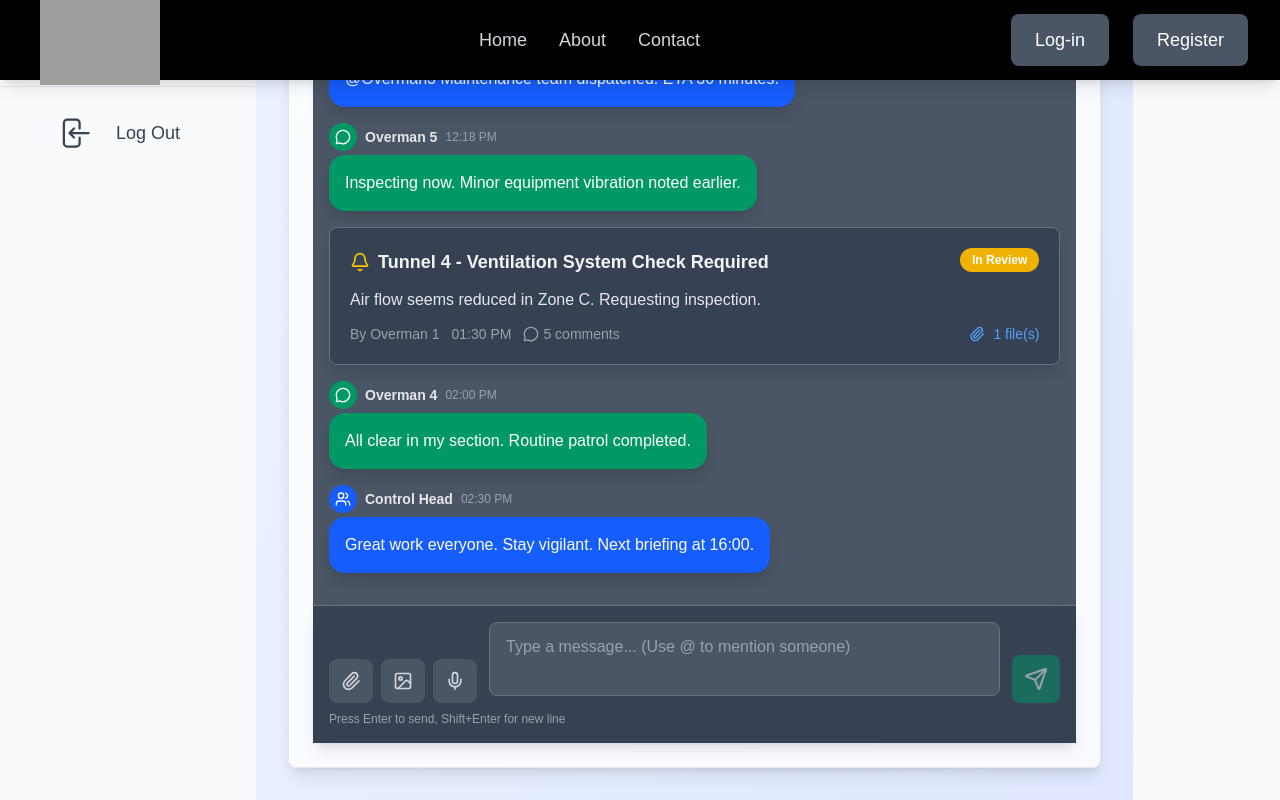
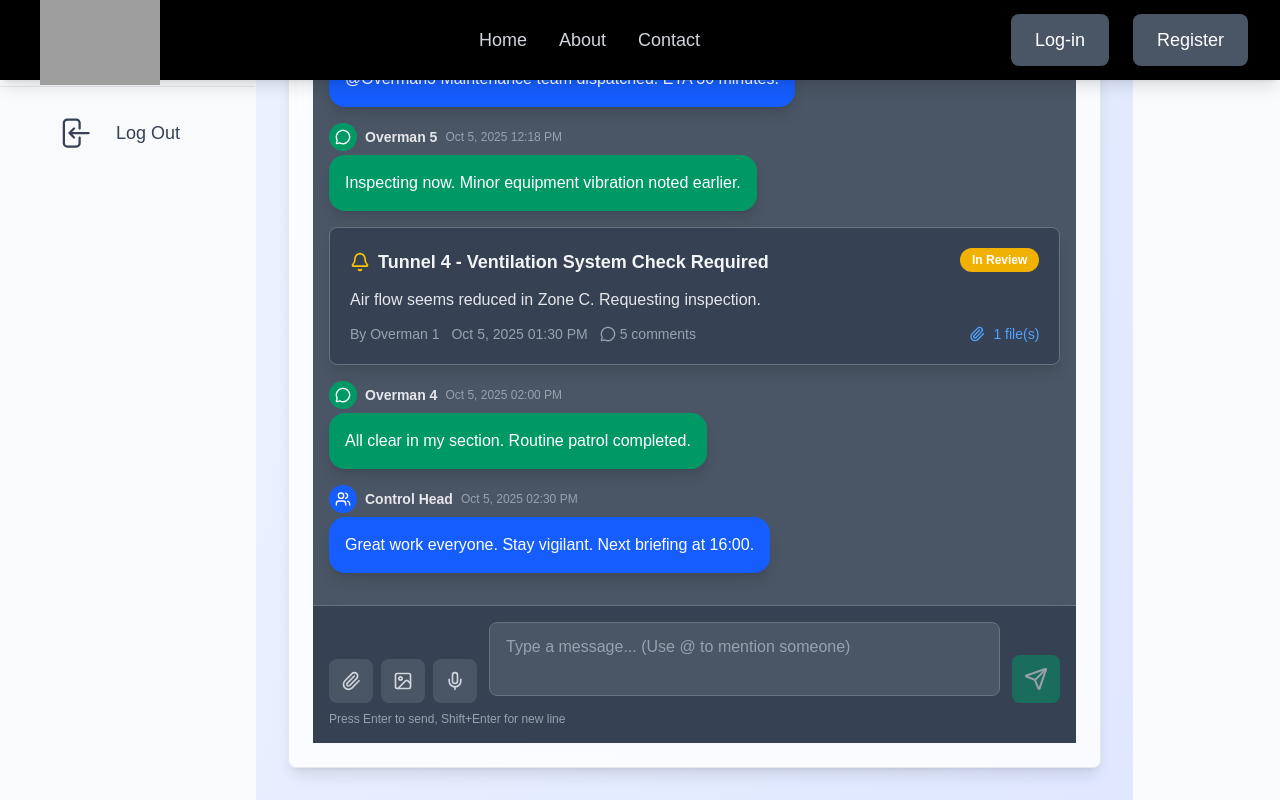
Before and after one commit to Tobibaka/rhinore, a Next.js app: page /overman in a window 1280 px wide. Both pictures are taken after a click on the button "Connect". Shown: the part 878-1678 px from the top of the page. Built offline with nearby package versions, Linux system fonts and the light colour scheme; grey boxes are pictures that could not be loaded.

Commit message:
Update timestamps to include full date format in Connect component

```diff
--- a/src/app/overman/str/pages/connect.tsx
+++ b/src/app/overman/str/pages/connect.tsx
@@ -17,7 +17,7 @@ const Connect = () => {
       sender: 'Control Head',
       role: 'control',
       message: 'Good morning team. Please report any unusual observations immediately.',
-      timestamp: '08:00 AM',
+      timestamp: 'Oct 5, 2025 08:00 AM',
       isPinned: false
     },
     {
@@ -26,7 +26,7 @@ const Connect = () => {
       sender: 'AI System',
       role: 'system',
       message: 'ALERT: High water content detected in Tunnel 3, Zone D. Immediate attention required.',
-      timestamp: '10:25 AM',
+      timestamp: 'Oct 5, 2025 10:25 AM',
       isPinned: true,
       severity: 'critical',
       attachments: ['tunnel3-water.jpg']
@@ -37,7 +37,7 @@ const Connect = () => {
       sender: 'Overman 2',
       role: 'overman',
       message: 'Confirmed. Water level rising in Zone D. Drainage pumps activated.',
-      timestamp: '10:28 AM',
+      timestamp: 'Oct 5, 2025 10:28 AM',
       isPinned: false
     },
     {
@@ -47,7 +47,7 @@ const Connect = () => {
       role: 'overman',
       title: 'Tunnel 2 - Temperature Sensor Malfunction',
       message: 'Sensor showing intermittent readings. Needs calibration.',
-      timestamp: '11:40 AM',
+      timestamp: 'Oct 5, 2025 11:40 AM',
       status: 'Open',
       comments: 2,
       isPinned: false
@@ -58,7 +58,7 @@ const Connect = () => {
       sender: 'Control Head',
       role: 'control',
       message: '@Overman3 Maintenance team dispatched. ETA 30 minutes.',
-      timestamp: '11:45 AM',
+      timestamp: 'Oct 5, 2025 11:45 AM',
       isPinned: false
     },
     {
@@ -67,7 +67,7 @@ const Connect = () => {
       sender: 'IoT Device #A42',
       role: 'iot',
       message: 'WARNING: Pore pressure spike detected in Tunnel 1, Zone B.',
-      timestamp: '12:15 PM',
+      timestamp: 'Oct 5, 2025 12:15 PM',
       isPinned: true,
       severity: 'warning',
       attachments: []
@@ -78,7 +78,7 @@ const Connect = () => {
       sender: 'Overman 5',
       role: 'overman',
       message: 'Inspecting now. Minor equipment vibration noted earlier.',
-      timestamp: '12:18 PM',
+      timestamp: 'Oct 5, 2025 12:18 PM',
       isPinned: false
     },
     {
@@ -88,7 +88,7 @@ const Connect = () => {
       role: 'overman',
       title: 'Tunnel 4 - Ventilation System Check Required',
       message: 'Air flow seems reduced in Zone C. Requesting inspection.',
-      timestamp: '01:30 PM',
+      timestamp: 'Oct 5, 2025 01:30 PM',
       status: 'In Review',
       comments: 5,
       isPinned: false,
@@ -100,7 +100,7 @@ const Connect = () => {
       sender: 'Overman 4',
       role: 'overman',
       message: 'All clear in my section. Routine patrol completed.',
-      timestamp: '02:00 PM',
+      timestamp: 'Oct 5, 2025 02:00 PM',
       isPinned: false
     },
     {
@@ -109,7 +109,7 @@ const Connect = () => {
       sender: 'Control Head',
       role: 'control',
       message: 'Great work everyone. Stay vigilant. Next briefing at 16:00.',
-      timestamp: '02:30 PM',
+      timestamp: 'Oct 5, 2025 02:30 PM',
       isPinned: false
     }
   ]);
@@ -299,7 +299,7 @@ const Connect = () => {
         sender: 'Overman 6',
         role: 'overman',
         message: messageInput,
-        timestamp: new Date().toLocaleTimeString('en-US', { hour: '2-digit', minute: '2-digit' }),
+        timestamp: new Date().toLocaleDateString('en-US', { month: 'short', day: 'numeric', year: 'numeric' }) + ' ' + new Date().toLocaleTimeString('en-US', { hour: '2-digit', minute: '2-digit' }),
         isPinned: false,
         attachments: selectedFiles.map(file => ({
           name: file.name,
@@ -388,7 +388,7 @@ const Connect = () => {
   const pinnedMessages = messages.filter(msg => msg.isPinned);
 
   return (
-    <div className="min-h-screen bg-gray-600 flex flex-col">
+    <div className="min-h-screen bg-gray-600 flex flex-col overflow-auto">
 
       {/* Header */}
       <div className="bg-gray-700 border-b border-gray-500 shadow-lg p-4">
```
